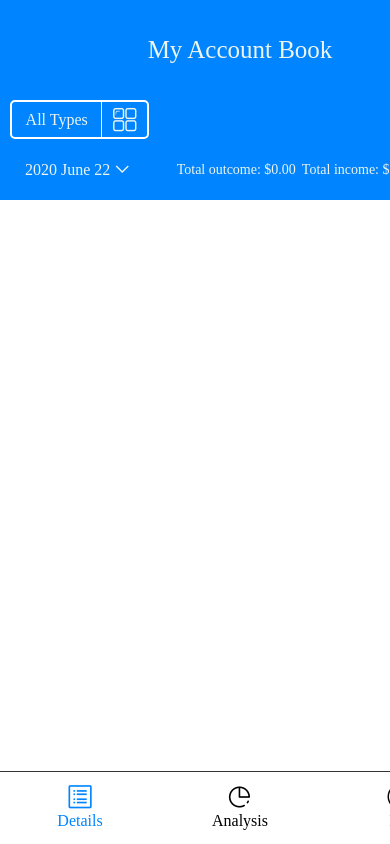
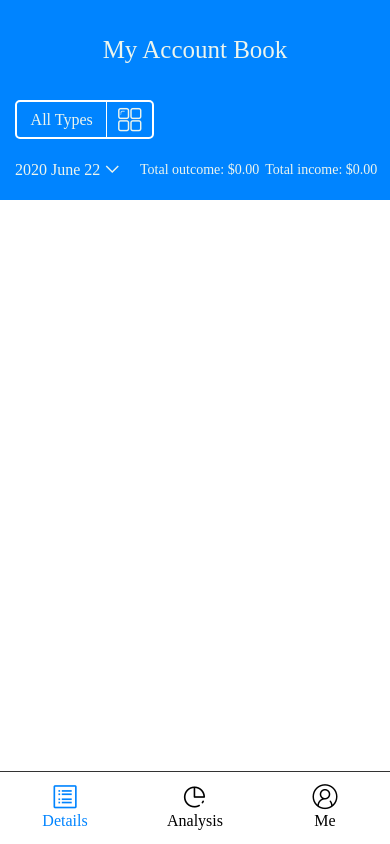
Before and after one commit to aldy97/Account_Book, a React (Create React App) app: page / in a window 390 px wide. Shown: the top 844 px of the page. Built offline with nearby package versions, Linux system fonts and the light colour scheme; what redux-immutable would draw is missing.

Commit message:
modified styling and responsive layout

```diff
--- a/src/commons/footer/style.js
+++ b/src/commons/footer/style.js
@@ -2,14 +2,17 @@ import styled from 'styled-components';
 import theme from '../../static/theme/index';
 
 export const FooterWrapper = styled.div`
-  height: 72px;
-  width: 480px;
+  height: ${theme.$footerHeight};
+  width: ${theme.$width};
   border-top: 1px solid #333;
   position: fixed;
   bottom: 0;
   display: flex;
+  @media (max-width: 500px) {
+    width: calc(100vw);
+  }
   .navItem {
-    height: 72px;
+    height: ${theme.$footerHeight};
     flex: 1;
     text-align: center;
     cursor: pointer;
--- a/src/commons/header/style.js
+++ b/src/commons/header/style.js
@@ -2,6 +2,7 @@ import styled from 'styled-components';
 import theme from '../../static/theme/index';
 
 export const HeaderWrapper = styled.div`
+  width: ${theme.$width};
   height: 100px;
   background: ${theme.$blue};
   color: rgb(237, 245, 237);
@@ -11,4 +12,7 @@ export const HeaderWrapper = styled.div`
     text-align: center;
     line-height: 100px;
   }
+  @media (max-width: 500px) {
+    width: calc(100vw);
+  }
 `;
--- a/src/pages/home/statsheader/style.js
+++ b/src/pages/home/statsheader/style.js
@@ -2,28 +2,27 @@ import styled from 'styled-components';
 import theme from '../../../static/theme/index';
 import { HeaderWrapper } from '../../../commons/header/style';
 
-export const Wrapper = styled(HeaderWrapper)`
-  padding-left: 10px;
-`;
+export const Wrapper = styled(HeaderWrapper)``;
 
 export const ButtonWrapper = styled.div`
-  width: 135px;
-  height: 35px;
+  width: ${theme.$buttonWidth};
+  height: ${theme.$buttonHeight};
   border: 2px solid #fff;
   border-radius: 5px;
   display: flex;
   cursor: pointer;
+  margin-left: ${theme.$marginLeft};
   div {
     flex: 2;
     text-align: center;
-    line-height: 35px;
+    line-height: ${theme.$buttonHeight};
     border-right: 1px solid #fff;
   }
   i {
     flex: 1;
     font-size: ${theme.$largeTextSize};
     text-align: center;
-    line-height: 35px;
+    line-height: ${theme.$buttonHeight};
     font-weight: 500;
   }
 `;
@@ -31,7 +30,7 @@ export const ButtonWrapper = styled.div`
 export const DateWrapper = styled.div`
   height: 45px;
   margin-top: 8px;
-  margin-left: 15px;
+  margin-left: ${theme.$marginLeft};
   line-height: 45px;
   display: flex;
   .date {
--- a/src/pages/home/type/style.js
+++ b/src/pages/home/type/style.js
@@ -1,20 +1,18 @@
 import styled from 'styled-components';
 import theme from '../../../static/theme/index';
 export const TypeWrapper = styled.div`
-  height: calc(60vh);
   width: ${theme.$width};
   position: absolute;
+  border: 1px solid black;
   bottom: 72px;
-  border: 1px solid black;
-  border-bottom: none;
-  border-radius: 5px;
   background: ${theme.$white};
+  @media (max-width: 500px) {
+    width: calc(100vw);
+  }
 `;
 
 export const CloseBar = styled.div`
-  width: ${theme.$width};
   height: ${theme.$barHeight};
-  border-bottom: 1px solid black;
   i {
     font-size: 30px;
     color: #666;
@@ -28,7 +26,6 @@ export const CloseBar = styled.div`
 `;
 
 export const OutCome = styled.div`
-  width: ${theme.$width};
   .title {
     margin-left: 8px;
     margin-top: 8px;
@@ -40,7 +37,6 @@ export const OutCome = styled.div`
 export const InCome = styled(OutCome)``;
 
 export const ItemWrapper = styled.div`
-  width: ${theme.$width};
   display: flex;
   flex-wrap: wrap;
 `;
--- a/src/static/theme/index.js
+++ b/src/static/theme/index.js
@@ -6,6 +6,10 @@ const theme = {
   $middleTextSize: '16px',
   $smallTextSize: '14px',
   $barHeight: '50px',
+  $marginLeft: '15px',
+  $buttonHeight: '35px',
+  $buttonWidth: '135px',
+  $footerHeight: '72px',
 };
 
 export default theme;
```
